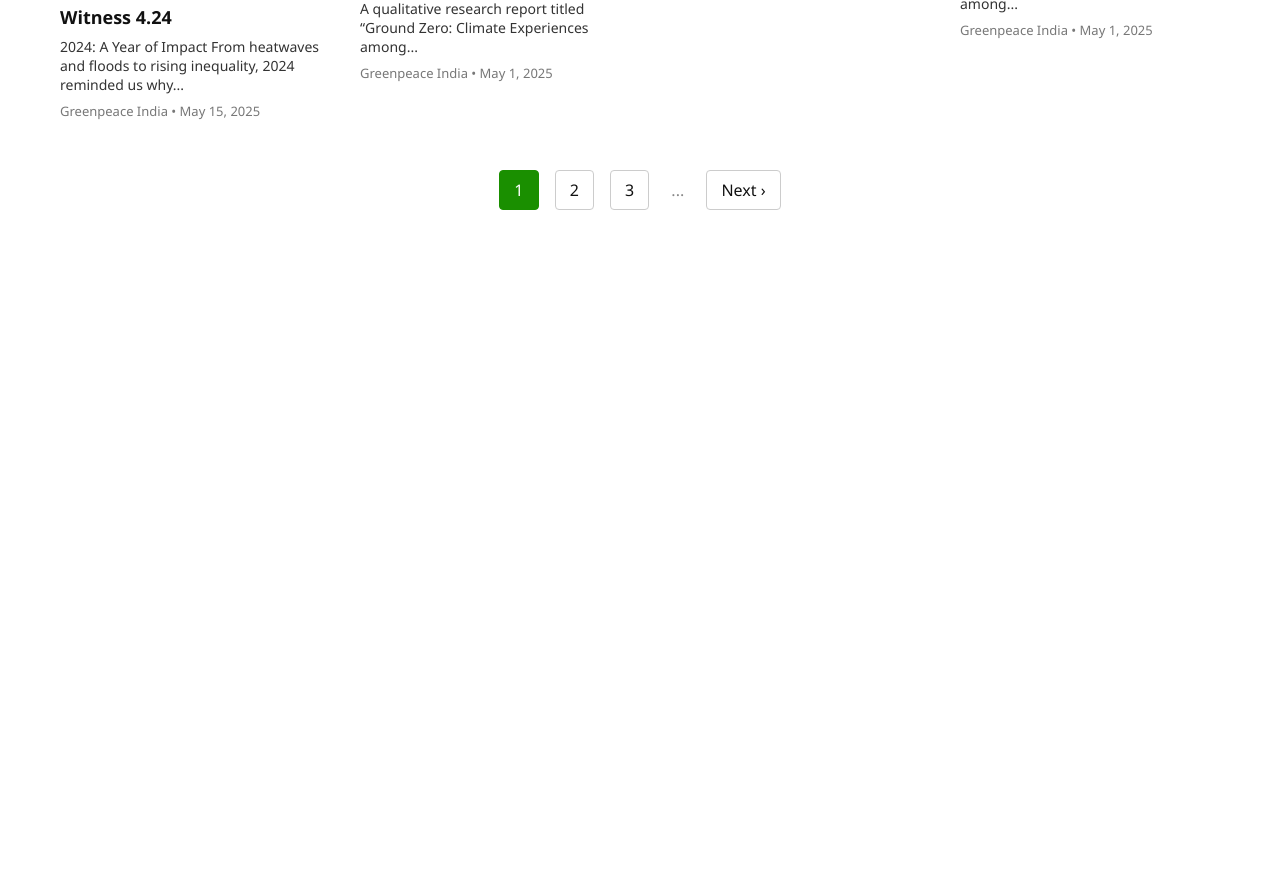
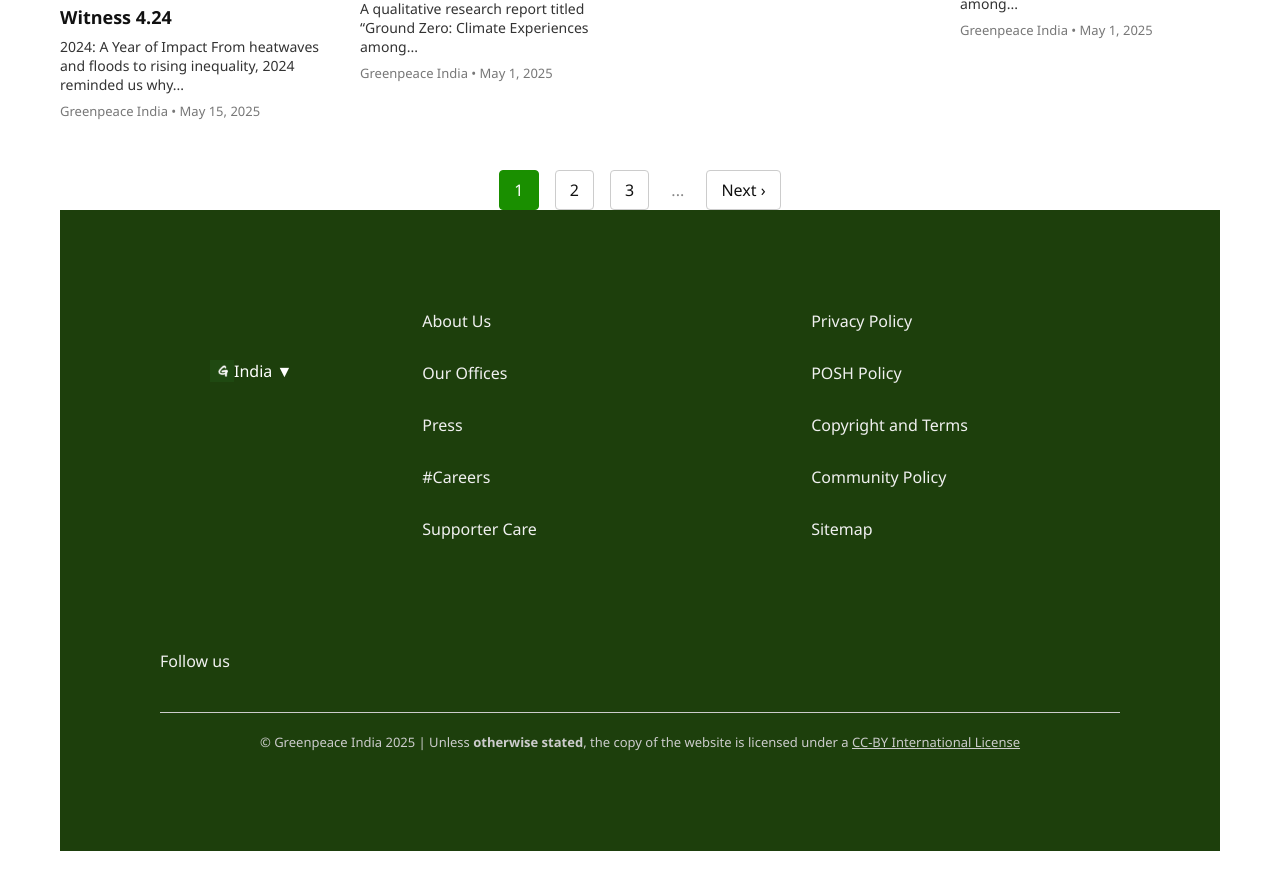
Before and after one commit to sanchitaaa10/Greenpeace_India_Clone, a plain HTML site: page publications.html in a window 1280 px wide. Shown: the part 542-1432 px from the top of the page. Before the commit the page ends 800 px from the top, so only its background shows below. Drawn offline with Linux system fonts and the light colour scheme.

Commit message:
publications footer

```diff
--- a/publications.css
+++ b/publications.css
@@ -85,3 +85,106 @@
   padding: 8px 12px;
   color: #888;
 }
+.footer {
+  background-color: rgb(29, 63, 12);
+  color: #f0f0f0;
+  padding: 100px;
+  font-family: 'Segoe UI', sans-serif;
+}
+
+.footer-top {
+  display: flex;
+  flex-wrap: wrap;
+  justify-content: space-between;
+  align-items: flex-start;
+  max-width: 1200px;
+  margin: 0 auto;
+  gap: 80px;
+}
+.country-divider{
+  border: none;
+  border-top: 1px solid #ccc;
+  margin: 30px 0 20px 0;
+}
+.footer-column {
+  flex: 1 1 180px;
+  min-width: 150px;
+  gap:90px;
+}
+
+.footer-country .country-wrapper {
+  display: flex;
+  align-items: center;
+  padding:50px;
+
+}
+
+.footer-logo {
+  width: 24px;
+  height: auto;
+}
+
+.country-select {
+  color: #fff;
+  font-size: 16px;
+  margin: 0;
+}
+
+.footer-column ul {
+  list-style: none;
+  padding: 0;
+  margin: 0;
+}
+
+.footer-column ul li {
+  margin-bottom: 30px;
+
+}
+
+.footer-column ul li a {
+  color: #f0f0f0;
+  text-decoration: none;
+  font-size: 16px;
+}
+
+.footer-column ul li a:hover {
+  text-decoration: underline;
+}
+
+.social {
+  min-width: 140px;
+}
+
+.social p {
+  margin-bottom: 10px;
+  font-size: 16px;
+}
+
+.social-icons {
+  display: flex;
+  gap: 12px;
+}
+
+.social-icons a {
+  color: white;
+  font-size: 18px;
+}
+
+.footer-divider {
+  border: none;
+  border-top: 1px solid #ccc;
+  margin: 30px 0 20px 0;
+}
+
+.footer-bottom {
+  text-align: center;
+  font-size: 13px;
+  color: #ccc;
+  max-width: 1000px;
+  margin: 0 auto;
+}
+
+.footer-bottom a {
+  color: #ccc;
+  text-decoration: underline;
+}
--- a/publications.html
+++ b/publications.html
@@ -57,5 +57,53 @@
       <a href="#" class="page-link">Next &rsaquo;</a>
     </div>
   </section>
+
+  <footer class="footer">
+  <div class="footer-top">
+    <div class="footer-country">
+      <div class="country-wrapper">
+        <img src="logo.png" alt="Greenpeace India Logo" class="footer-logo">
+        <p class="country-select">India ▼</p>
+      </div>
+
+    </div>
+
+    <div class="footer-column">
+      <ul>
+        <li><a href="#">About Us</a></li>
+        <li><a href="#">Our Offices</a></li>
+        <li><a href="#">Press</a></li>
+        <li><a href="#">#Careers</a></li>
+        <li><a href="#">Supporter Care</a></li>
+      </ul>
+    </div>
+
+    <div class="footer-column">
+      <ul>
+        <li><a href="#">Privacy Policy</a></li>
+        <li><a href="#">POSH Policy</a></li>
+        <li><a href="#">Copyright and Terms</a></li>
+        <li><a href="#">Community Policy</a></li>
+        <li><a href="#">Sitemap</a></li>
+      </ul>
+    </div>
+
+    <div class="footer-column social">
+      <p>Follow us</p>
+      <div class="social-icons">
+        <a href="#"><i class="fab fa-x-twitter"></i></a>
+        <a href="#"><i class="fab fa-facebook-f"></i></a>
+        <a href="#"><i class="fab fa-youtube"></i></a>
+        <a href="#"><i class="fab fa-instagram"></i></a>
+      </div>
+    </div>
+  </div>
+
+  <hr class="footer-divider" />
+
+  <div class="footer-bottom">
+    <p>© Greenpeace India 2025 | Unless <strong>otherwise stated</strong>, the copy of the website is licensed under a <a href="#">CC-BY International License</a></p>
+  </div>
+</footer>
 </body>
 </html>
```
Also changed, not shown: index.html (+3 -0 lines).
